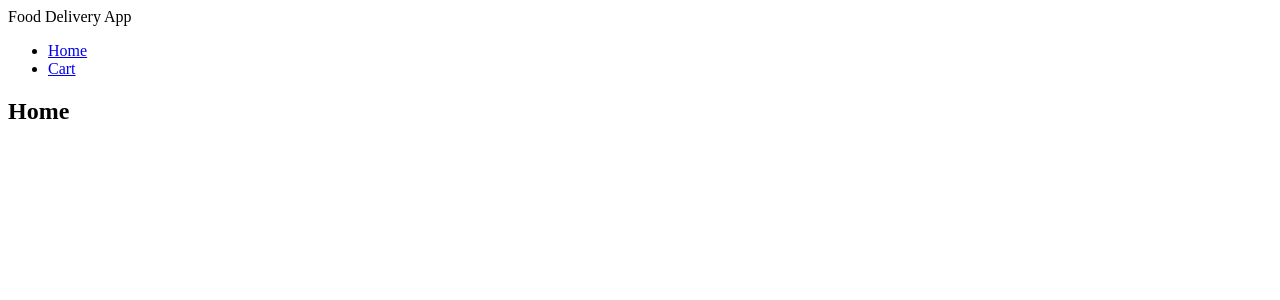
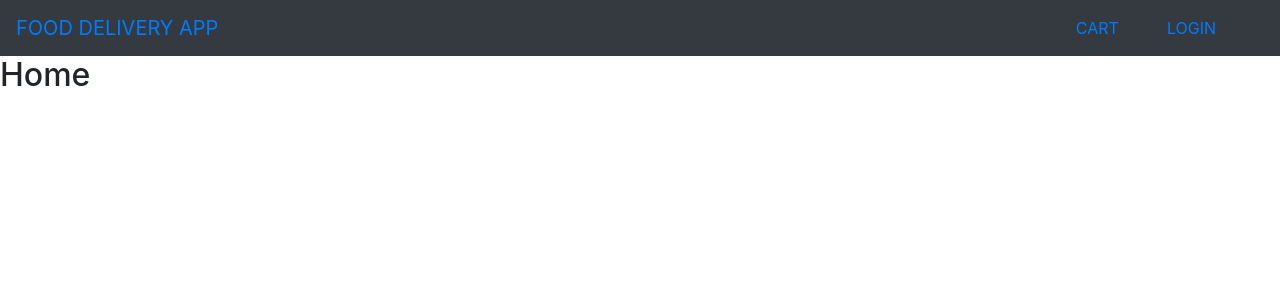
Before and after one commit to nikmat1996/food-delivery-app, a React (Create React App) app: page / in a window 1280 px wide. Shown: the top 300 px of the page. Built offline with nearby package versions, Linux system fonts and the light colour scheme.

Commit message:
Update: Header

```diff
--- a/src/components/FoodDeliveryApp.jsx
+++ b/src/components/FoodDeliveryApp.jsx
@@ -1,14 +1,14 @@
 import React, { Component } from 'react'
-import Router from '../routes/router'
-import Navbar from './Navbar'
+import Header from './Header'
+import Routes from '../routes/Routes'
+import 'bootstrap/dist/css/bootstrap.min.css';
 
 export default class FoodDeliveryApp extends Component {
     render() {
         return (
             <div>
-                Food Delivery App
-                <Navbar />
-                <Router/>
+                <Header />
+                <Routes/>
             </div>
         )
     }
--- /dev/null
+++ b/src/components/Header.jsx
@@ -0,0 +1,23 @@
+import React from 'react'
+import { Link } from 'react-router-dom'
+import { Navbar, Nav} from 'react-bootstrap'
+
+export default function Header(props) {
+    const userLoggedIn = false
+    const adminLoggedIn = false
+    return (
+        <Navbar collapseOnSelect expand="lg" bg="dark" variant="dark">
+            <Navbar.Brand><Link to="/">FOOD DELIVERY APP</Link></Navbar.Brand>
+            <Navbar.Toggle aria-controls="responsive-navbar-nav" />
+            <Navbar.Collapse id="responsive-navbar-nav">
+            <Nav className="ml-auto">
+                {!adminLoggedIn? null :<Link className="mr-5" to="/allDetails">STATS</Link>}
+                {!adminLoggedIn? null :<Link className="mr-5" to="/add">ADD RESTAURANT</Link>}
+                {!userLoggedIn? null :<Link className="mr-5" to="/orders">ORDERS</Link>}
+                {adminLoggedIn? null :<Link className="mr-5" to="/cart">CART</Link>}
+                <Link className="mr-5" to="/log">{userLoggedIn || adminLoggedIn ?'LOGOUT' :'LOGIN'}</Link>
+            </Nav>
+            </Navbar.Collapse>
+        </Navbar>
+    )
+}
--- a/src/components/Navbar.jsx
+++ /dev/null
@@ -1,14 +0,0 @@
-import React from 'react'
-import { Link } from 'react-router-dom'
-
-export default function Navbar(props) {
-    return (
-        <nav>
-            <ul>
-                <li><Link to='/'>Home</Link></li>
-                <li><Link to='/cart'>Cart</Link></li>
-            </ul>
-
-        </nav>
-    )
-}
--- /dev/null
+++ b/src/redux/store.js
@@ -0,0 +1 @@
+import {  } from "react-redux";
--- a/src/routes/router.jsx
+++ b/src/routes/Routes.jsx
@@ -4,7 +4,7 @@
 import Cart from '../components/Cart';
 
 
-export default function Router() {
+export default function Routes() {
     return (
        <Switch>
            <Route exact path='/' component={Home} />
```
Also changed, not shown: src/components/Login.jsx (added, +52 -0 lines), src/redux/action.js (added), src/redux/actionType.js (added), src/redux/reducer.js (added).
